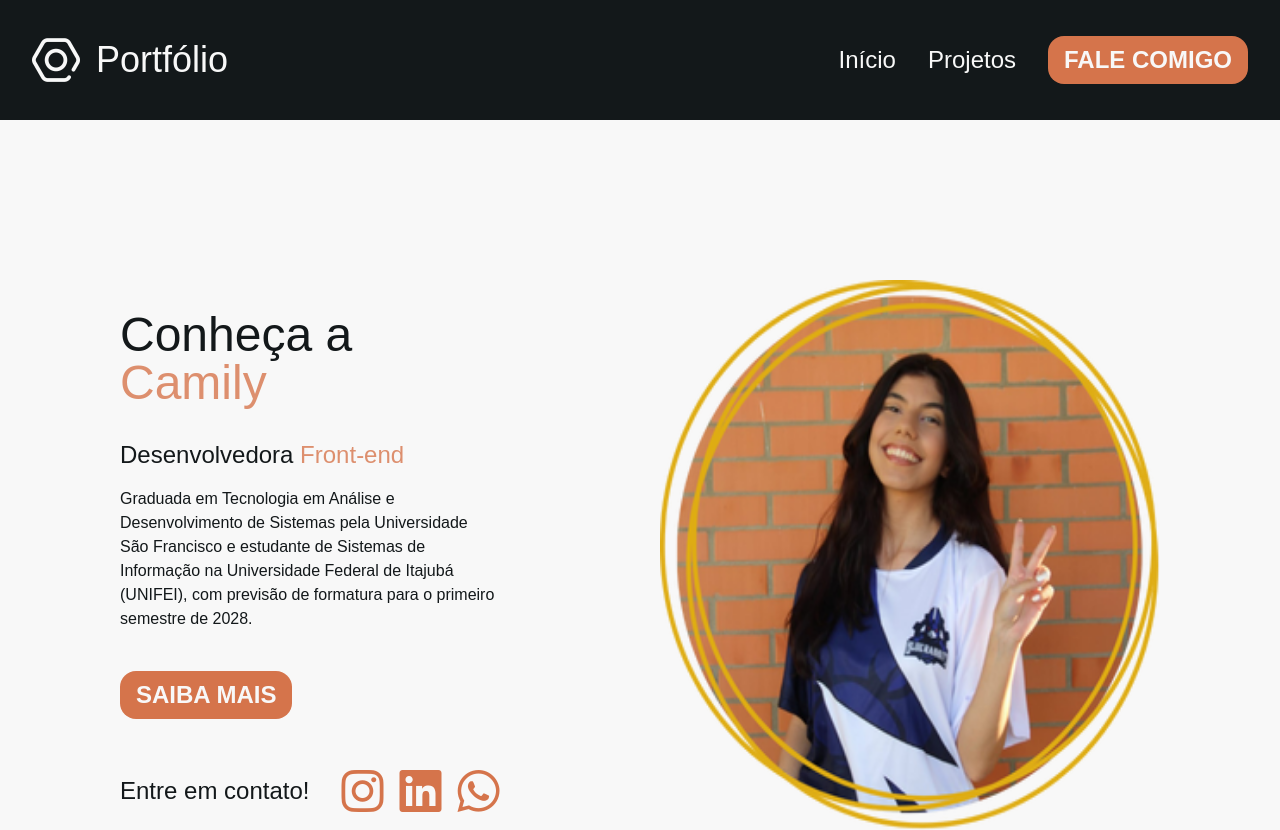
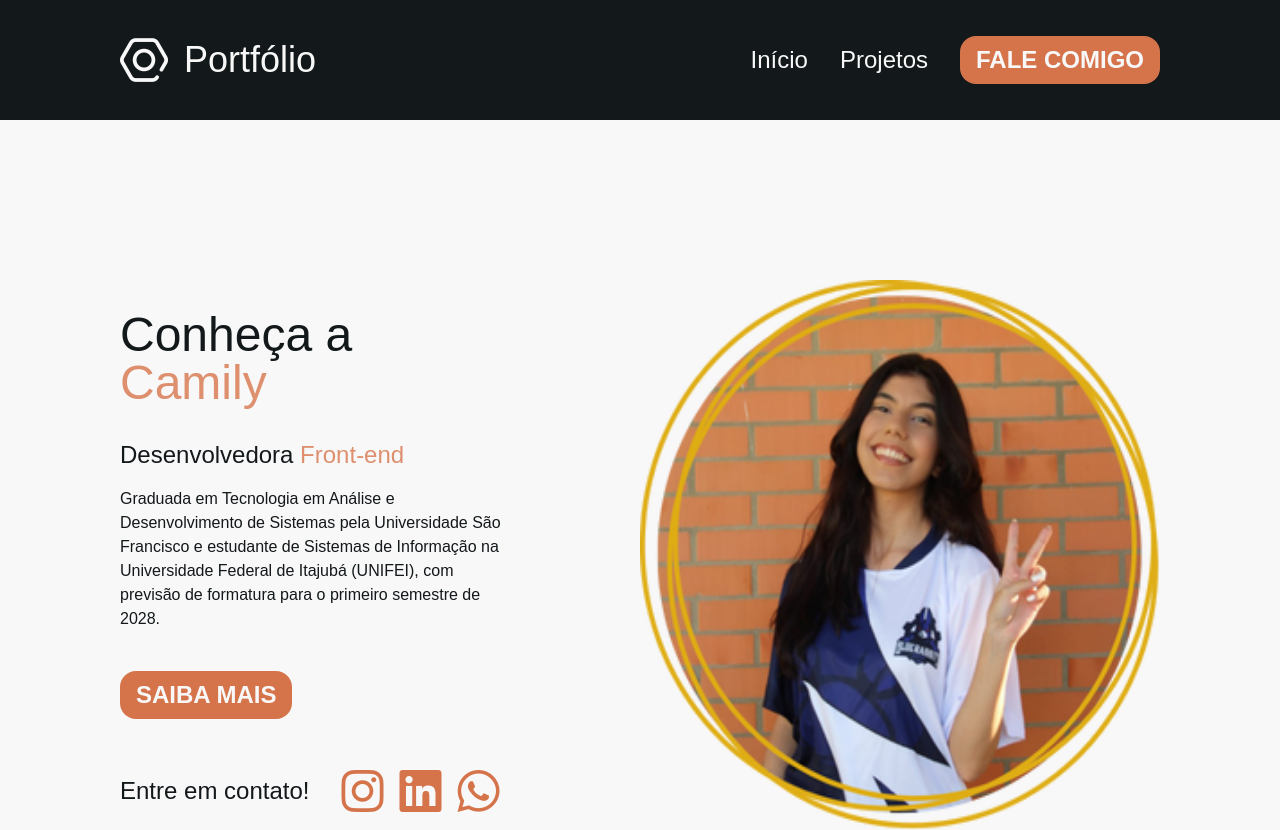
Before and after one commit to cavicf/PortfolioCapacitacao2, a website: page Portfolio/src/index.html in a window 1280 px wide. Shown: the top 830 px of the page. Drawn offline with Linux system fonts and the light colour scheme.

Commit message:
fix:layout_desktop

```diff
--- a/Portfolio/src/index.html
+++ b/Portfolio/src/index.html
@@ -9,7 +9,7 @@
 </head>
 <body class="font-main">
 
-    <header class="flex flex-row justify-between items-center px-8 py-9 bg-black text-white">
+    <header class="flex flex-row justify-between items-center px-8 py-9 lg:px-30 bg-black text-white">
         <div class="flex flex-row items-center gap-4">
             <div class="size-12">
                 <img src="./img/logo.png" alt="logo do Portfólio">
@@ -25,7 +25,7 @@
         <div class="size-8 lg:hidden"><img src="./img/hamburguer.png" alt="icone de navbar"></div>
     </header>
 
-    <section id="home" class="flex flex-col items-center text-black bg-white px-6 py-[2.5rem] lg:flex-row-reverse lg:px-30 lg:py-[10rem] lg:gap-10">
+    <section id="home" class="flex flex-col items-center text-black bg-white px-6 py-[2.5rem] lg:flex-row-reverse lg:px-30 lg:py-[10rem] lg:justify-between">
         <div class="lg:w-1/2"><img src="./img/camily.png" alt="foto da camily" class="min-w-[350px] min-h-[350px] mb-4 lg:size-[550px]"></div>
         <div class="flex flex-col gap-12 lg:w-1/2 lg:max-w-[560px]">
             <div class="text-center flex flex-col items-center lg:items-start lg:gap-10 gap-8 lg:text-start">
@@ -103,7 +103,7 @@
                 </p>
             </div>
         </div>
-        <div class="flex flex-col items-center lg:flex-row">
+        <div class="flex flex-col items-center lg:flex-row lg:gap-2">
             <p class="text-2xl">Desenvolvido por</p>
             <div class="max-w-[260px]">
                 <img src="./img/byron.png" alt="logo da byron">
```
Also changed, not shown: Portfolio/src/output.css.
